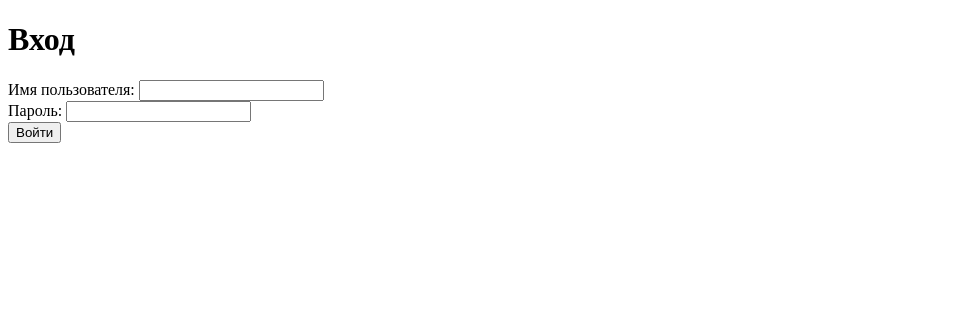
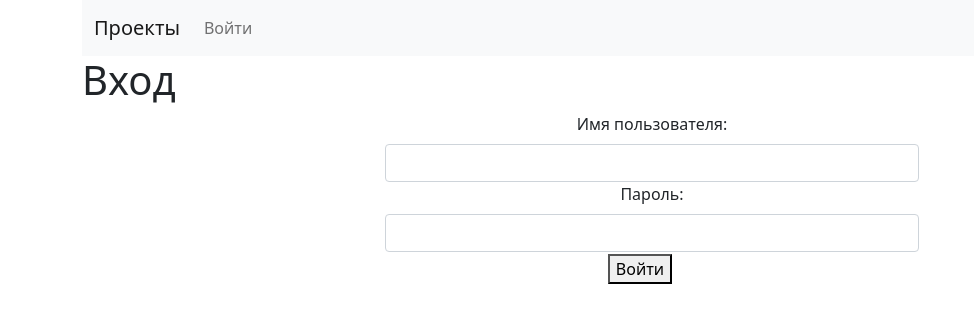
Before and after one commit to pythonDev161221/month_7_issue_tracker, a Django app: a page that uses issue_tracker/accounts/templates/registration/login.html in a window 1280 px wide. Shown: the top 323 px of the page, without its empty margins (0-974 px from the left). Run offline with Django 4.2, Linux system fonts and the light colour scheme.

Commit message:
change login view to look better

```diff
--- a/issue_tracker/accounts/templates/registration/login.html
+++ b/issue_tracker/accounts/templates/registration/login.html
@@ -1,40 +1,58 @@
-{#{% extends 'base.html' %}#}
-{##}
-{#{% block content %}#}
-{##}
-{#    Login html#}
-{##}
-{#{% endblock %}#}
+{% extends 'base.html' %}
 
-{% load static %}
-<!doctype html>
-<html lang="en">
-<head>
-    <meta charset="UTF-8">
-    <meta name="viewport"
-         content="width=device-width, user-scalable=no, initial-scale=1.0, maximum-scale=1.0, minimum-scale=1.0">
-    <meta http-equiv="X-UA-Compatible" content="ie=edge">
-    <link rel="stylesheet" href="{% static 'css/style.css' %}">
-    <title>Вход</title>
-</head>
-<body>
-<div class="container">
-    <h1>Вход</h1>
-    <form action="{% url 'accounts:login' %}" method="post" class="text-center">
+{% block content %}
+
+<h1>Вход</h1>
+    <form method="post" class="text-center ms-auto me-auto w-50">
         {% csrf_token %}
+    <div class="form-check">
         {% if has_error %}
-            <p class="form-error">Неверное имя пользователя или пароль.</p>
+            <p class="invalid-feedback">Неверное имя пользователя или пароль.</p>
         {% endif %}
         <div class="form-group">
             <label for="username" class="form-label">Имя пользователя:</label>
-           <input type="text" name="username" id="username">
+            <input type="text" name="username" id="username" class="form-control">
         </div>
         <div class="form-group">
             <label for="password" class="form-label">Пароль:</label>
-            <input type="password" name="password" id="password">
+            <input type="password" name="password" id="password" class="form-control">
         </div>
+    </div>
+
         <button type="submit">Войти</button>
     </form>
-</div>
-</body>
-</html>
+
+{% endblock %}
+
+{#{% load static %}#}
+{#<!doctype html>#}
+{#<html lang="en">#}
+{#<head>#}
+{#    <meta charset="UTF-8">#}
+{#    <meta name="viewport"#}
+{#         content="width=device-width, user-scalable=no, initial-scale=1.0, maximum-scale=1.0, minimum-scale=1.0">#}
+{#    <meta http-equiv="X-UA-Compatible" content="ie=edge">#}
+{#    <link rel="stylesheet" href="{% static 'css/style.css' %}">#}
+{#    <title>Вход</title>#}
+{#</head>#}
+{#<body>#}
+{#<div class="container">#}
+{#    <h1>Вход</h1>#}
+{#    <form action="{% url 'accounts:login' %}" method="post" class="text-center">#}
+{#        {% csrf_token %}#}
+{#        {% if has_error %}#}
+{#            <p class="form-error">Неверное имя пользователя или пароль.</p>#}
+{#        {% endif %}#}
+{#        <div class="form-group">#}
+{#            <label for="username" class="form-label">Имя пользователя:</label>#}
+{#           <input type="text" name="username" id="username">#}
+{#        </div>#}
+{#        <div class="form-group">#}
+{#            <label for="password" class="form-label">Пароль:</label>#}
+{#            <input type="password" name="password" id="password">#}
+{#        </div>#}
+{#        <button type="submit">Войти</button>#}
+{#    </form>#}
+{#</div>#}
+{#</body>#}
+{#</html>#}
```
